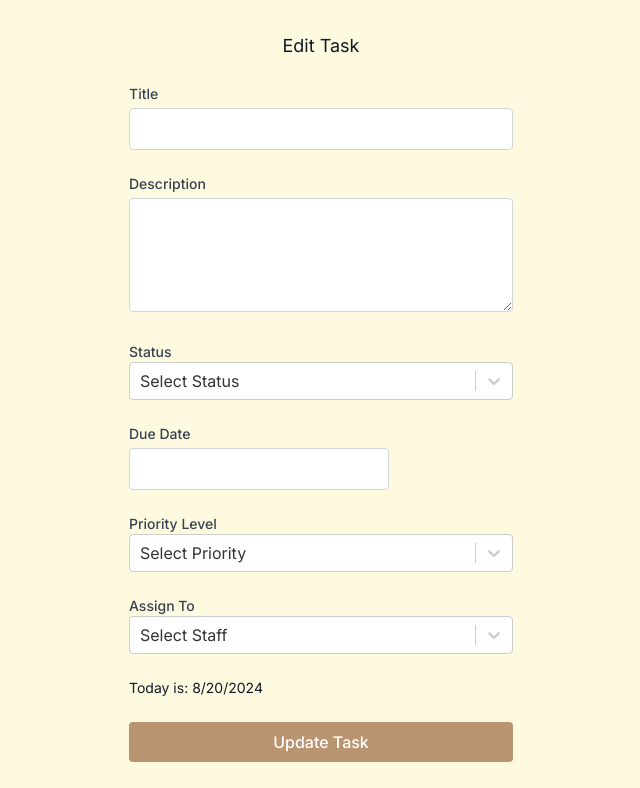
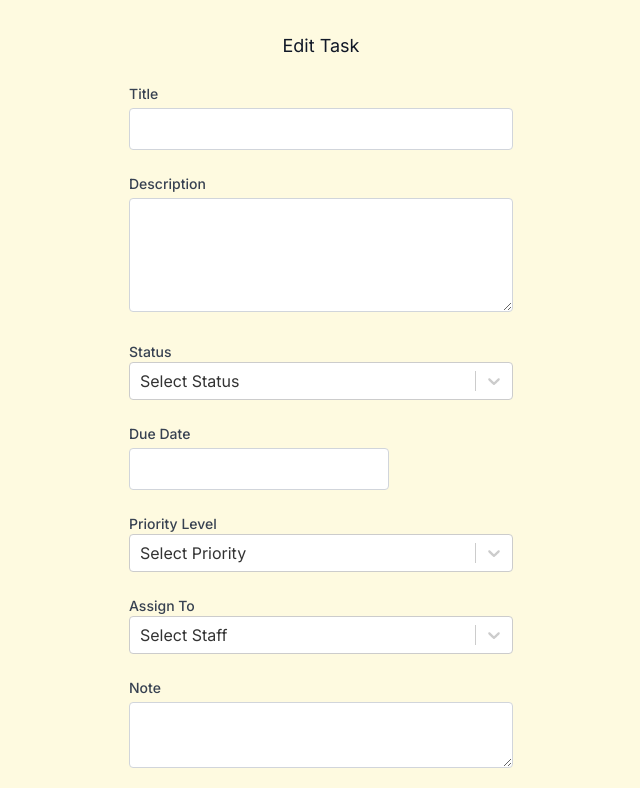
Before and after one commit to DwightAstrero/BlancTrack, a Next.js app: page /manager/edit-task/1 in a window 1280 px wide. Shown: the top 788 px of the page, without its empty margins (319-959 px from the left). Built offline with nearby package versions, Linux system fonts and the light colour scheme; no server answers; the database is empty; sample sign-in values are in the browser's storage.

Commit message:
Implemented "notes" feature on manager view

```diff
--- a/src/app/manager/edit-task/[id]/page.tsx
+++ b/src/app/manager/edit-task/[id]/page.tsx
@@ -19,6 +19,7 @@ const EditTask = () => {
   const [priority, setPriority] = useState<{ label: string; value: string | null }>({ label: 'Select Priority', value: null });
   const [staffOptions, setStaffOptions] = useState<{ label: string; value: string }[]>([]);
   const [staff, setStaff] = useState<{ label: string; value: string | null }>({ label: 'Select Staff', value: null });
+  const [note, setNote] = useState('');
   const [position, setPosition] = useState('');
   const [createdAt, setCreatedAt] = useState(new Date());
 
@@ -94,6 +95,7 @@ const EditTask = () => {
         setPriority({ label: task.priorityLevel, value: task.priorityLevel });
         setStaff({ label: task.staff, value: task.staff });
         setCreatedAt(new Date(task.createdAt));
+        setNote(task.note || '');
       } catch (error) {
         console.error('Error fetching task:', error);
       }
@@ -121,6 +123,7 @@ const EditTask = () => {
       priorityLevel: priority.value,
       staff: staff.value,
       createdAt: createdAt.toISOString(),
+      note,
     };
 
     try {
@@ -222,6 +225,16 @@ const EditTask = () => {
               ]}
             />
           </div>
+          <div>
+          <label htmlFor="note" className="block text-sm font-medium text-gray-700">Note</label>
+            <textarea
+              id="note"
+              name="note"
+              className="w-full p-2 mt-1 border border-gray-300 rounded"
+              value={note}
+              onChange={(e) => setNote(e.target.value)}
+            />
+          </div>
           <div className="flex items-center justify-between">
             <div className="text-sm text-gray-900">
               <p>Today is: {createdAt.toLocaleDateString()}</p>
--- a/src/app/manager/page.tsx
+++ b/src/app/manager/page.tsx
@@ -15,6 +15,7 @@ interface Task {
   staff: string;
   manager: string;
   createdAt: string;
+  note: string;
 }
 
 const ManagerDashboard = () => {
@@ -244,6 +245,7 @@ const ManagerDashboard = () => {
                   <p className="text-sm text-gray-600 mt-2">Priority: {task.priorityLevel}</p>
                   <p className="text-sm text-gray-600 mt-5">Created by: {task.manager}</p>
                   <p className="text-sm text-gray-600 mt-3">Assigned to: {task.staff}</p>
+                  <p className="text-sm text-gray-600 mt-5">Note: {task.note || 'None'}</p>
                 </div>
                 <div className="flex justify-end mt-4 space-x-2">
                   <Link href={`/manager/edit-task/${task.id}`} passHref>
```
